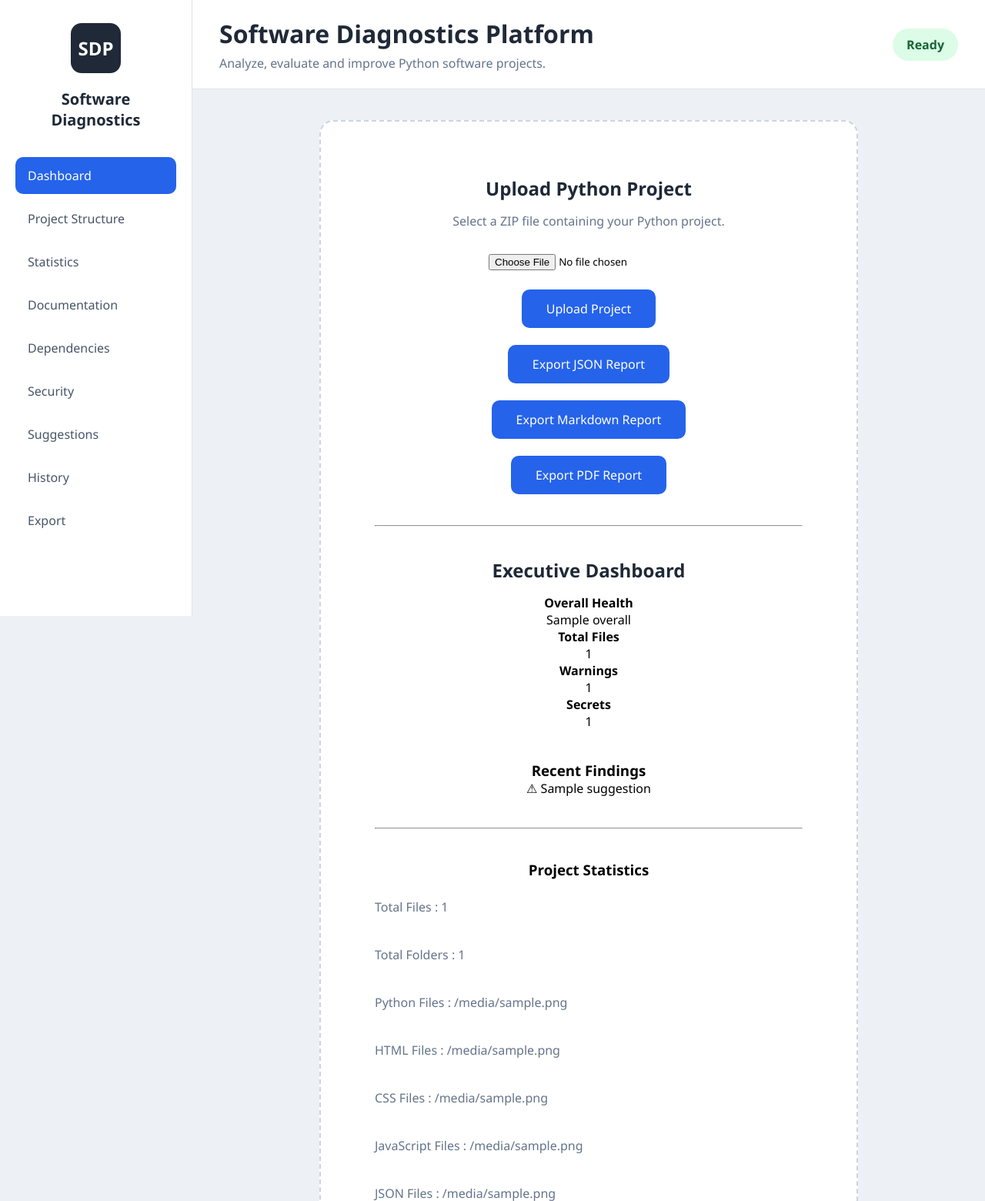
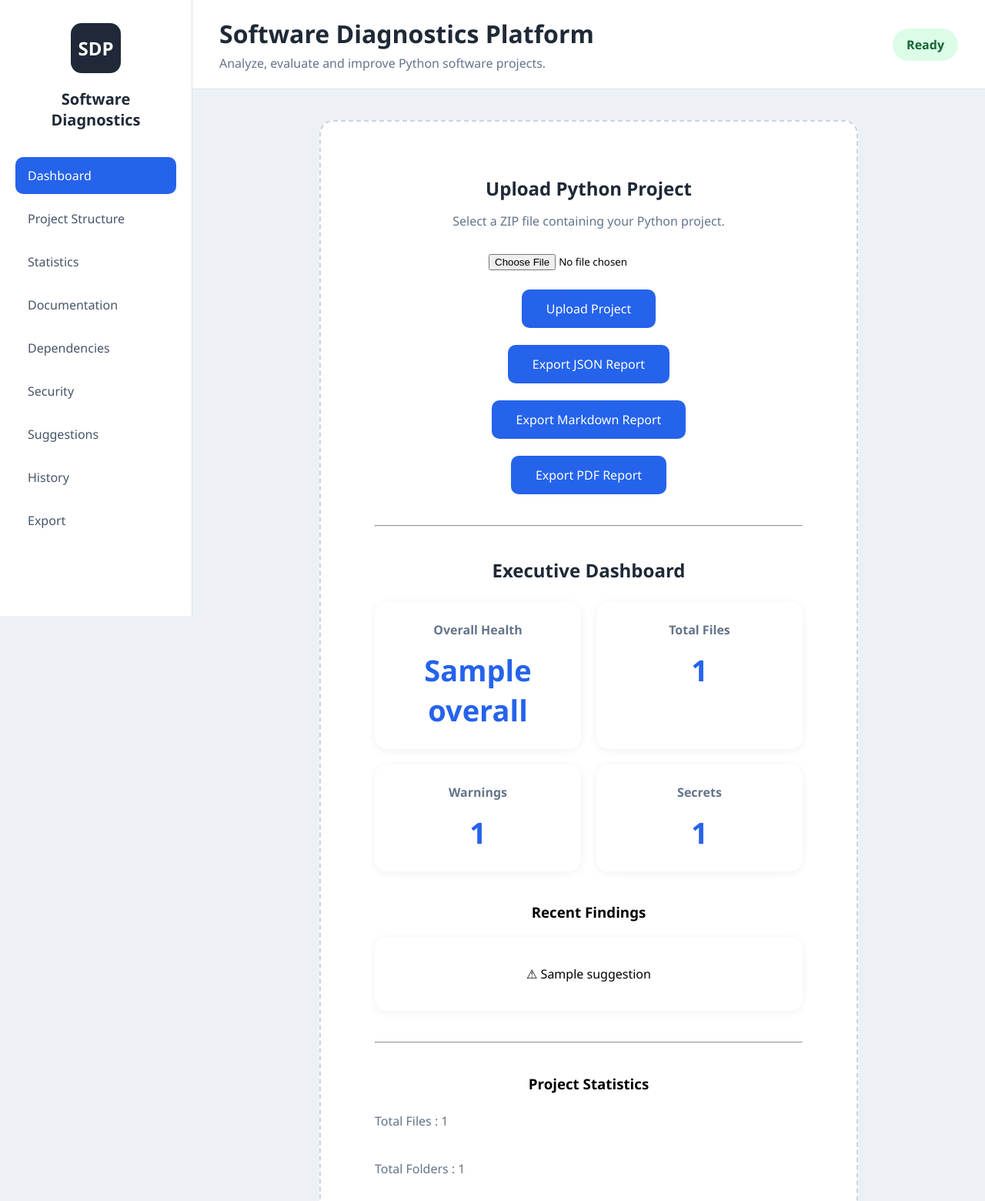
Before and after one commit to karthik-k11/software-diagnostics-platform, a Flask app: template templates/index.html in a window 1280 px wide. Shown: the top 1560 px of the page at 77% size. Run offline with Flask 3, Linux system fonts and the light colour scheme; the template is opened without the code that fills it: most values are stand-ins (such as "Sample title", 1, 10 or a date in 2020); some libraries are stand-ins or nearby versions.

Commit message:
Added modern dashboard card and findings panel styling for the executive summary view

```diff
--- a/static/css/style.css
+++ b/static/css/style.css
@@ -220,3 +220,69 @@ button:hover{
 
     background:#1d4ed8;
 }
+
+.dashboard-grid{
+
+    display:grid;
+
+    grid-template-columns:
+    repeat(auto-fit,minmax(180px,1fr));
+
+    gap:20px;
+
+    margin-top:25px;
+}
+
+.metric-card{
+
+    background:white;
+
+    border-radius:16px;
+
+    padding:25px;
+
+    text-align:center;
+
+    box-shadow:0 2px 12px rgba(0,0,0,.06);
+}
+
+.metric-card h4{
+
+    color:#64748b;
+
+    margin-bottom:15px;
+}
+
+.metric-value{
+
+    font-size:38px;
+
+    font-weight:700;
+
+    color:#2563eb;
+}
+
+.findings-panel{
+
+    margin-top:20px;
+
+    background:white;
+
+    border-radius:16px;
+
+    padding:25px;
+
+    box-shadow:0 2px 12px rgba(0,0,0,.06);
+}
+
+.finding-item{
+
+    padding:12px 0;
+
+    border-bottom:1px solid #e5e7eb;
+}
+
+.finding-item:last-child{
+
+    border-bottom:none;
+}
```
